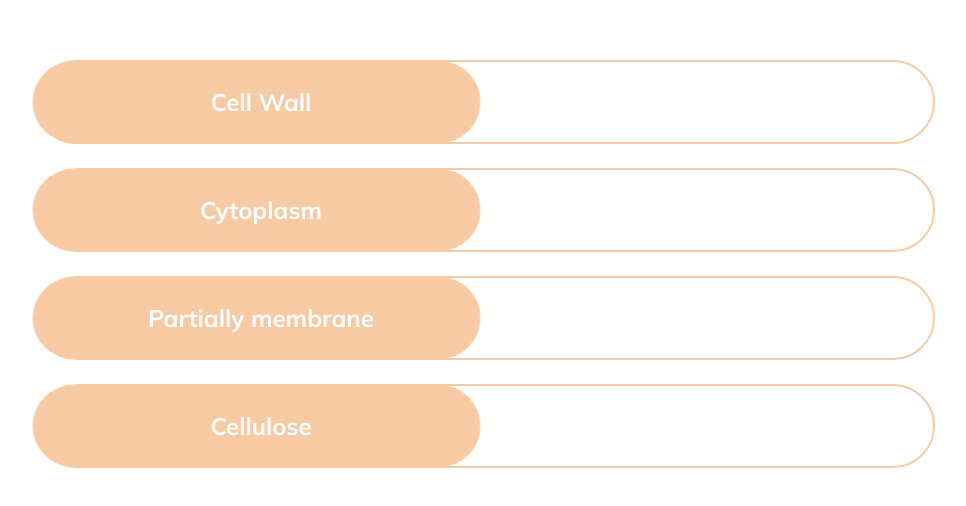
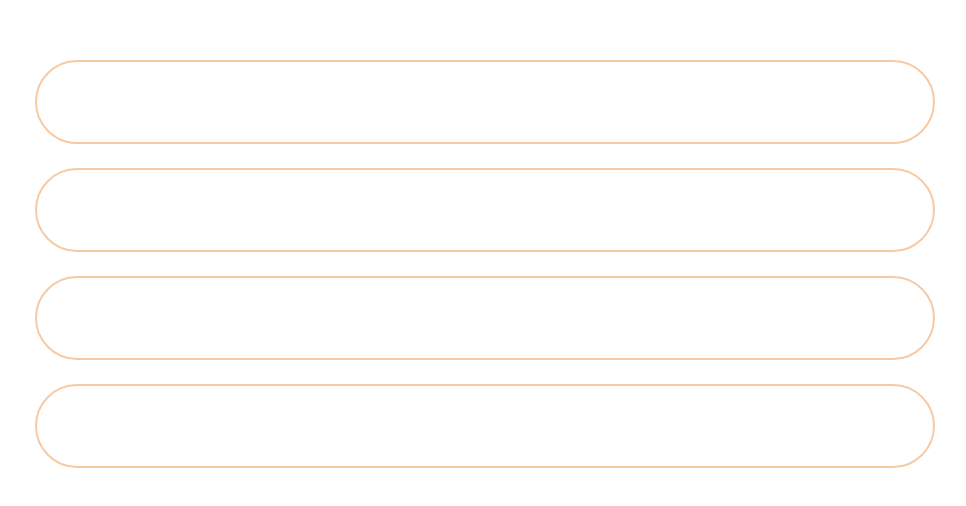
Before and after one commit to TheThomasY/quiz-toggle, a React (Create React App) app: page / in a window 1280 px wide. Shown: the part 116-622 px from the top of the page, without its empty margins (155-1121 px from the left). Built offline with nearby package versions, Linux system fonts and the light colour scheme.

Commit message:
feat: all styles change

```diff
--- a/src/App.tsx
+++ b/src/App.tsx
@@ -30,7 +30,7 @@ const questions: QuestionAndAnswers = [
 ];
 
 const themeColors: string[] = [
-  'darkorange',
+  'darkOrange',
   'orange',
   'yellow',
   'blue',
@@ -56,8 +56,8 @@ function App() {
   }, [totalCorrect]);
 
   useEffect(() => {
-    let bgColorLight = colors[colorTheme + 'BgLight'];
-    let bgColorDark = colors[colorTheme + 'BgDark'];
+    let bgColorLight: string = colors[colorTheme + 'BgLight'];
+    let bgColorDark: string = colors[colorTheme + 'BgDark'];
     let style = `linear-gradient(${bgColorLight}, ${bgColorDark})`;
     document.body.style.backgroundImage = style;
   }, [colorTheme]);
@@ -72,6 +72,7 @@ function App() {
               answerOptions={option}
               correct={questions[questionNo]['correct'][index]}
               answerIsCorrect={answerIsCorrect}
+              colorTheme={colorTheme}
               key={index}
             />
           ))}
--- a/src/components/AnswerOptions.scss
+++ b/src/components/AnswerOptions.scss
@@ -31,8 +31,7 @@
   left: 0;
   top: -1%;
   border-radius: 50px;
-  background-color: #f8caa3;
-  transition: all ease 0.5s;
+  background-color: transparent;
 }
 
 .selection-bubble-ud {
@@ -41,8 +40,7 @@
   height: 51%;
   left: -0.5%;
   top: -0.5%;
-  background-color: #f8caa3;
-  transition: all ease 0.4s;
+  background-color: transparent;
 }
 
 @media (min-width: $lg) {
--- a/src/components/AnswerOptions.tsx
+++ b/src/components/AnswerOptions.tsx
@@ -9,16 +9,18 @@ type Props = {
   answerOptions: string[];
   correct: number;
   answerIsCorrect: () => void;
+  colorTheme: string;
 };
 
-type SelectedStyles = {
-  color: string;
+type InlineStyles = {
+  [index: string]: string;
 };
 
 export default function AnswerOptions({
   answerOptions,
   correct,
   answerIsCorrect,
+  colorTheme,
 }: Props) {
   // * Keep track of which answer is selected, index like array
   const [selected, setSelected] = useState<number>(0);
@@ -82,13 +84,22 @@ export default function AnswerOptions({
   }, [listWidth, answerWidth, selected]);
 
   // TODO Make state when color theme changes, fine for now
-  let selectedBubble: SelectedStyles = {
-    color: colors['orangeSelectedText'],
+
+  let answerStyle: InlineStyles = {
+    border: '2px solid ' + colors[colorTheme + 'Border'],
+  };
+
+  let bubbleStyle: InlineStyles = {
+    backgroundColor: colors[colorTheme + 'BubbleBG'],
+  };
+
+  let textStyle: InlineStyles = {
+    color: colors[colorTheme + 'SelectedText'],
   };
 
   return (
-    <li ref={refUL} className='answer-options'>
-      <div className={bubbleClass}></div>
+    <li ref={refUL} className='answer-options' style={answerStyle}>
+      <div className={bubbleClass} style={bubbleStyle}></div>
       {answerOptions.map((option, index) => (
         <div
           ref={(ref) => {
@@ -97,7 +108,7 @@ export default function AnswerOptions({
           id={index + option}
           onClick={selectOnClick}
           className={'single-option'}
-          style={index === selected ? selectedBubble : undefined}
+          style={index === selected ? textStyle : undefined}
           key={index + option}
         >
           {option}
--- a/src/styles/_variables.module.scss
+++ b/src/styles/_variables.module.scss
@@ -14,8 +14,8 @@ $darkOrangeBorder: #f8caa3;
 $darkOrangeSelectedText: #9f938b;
 
 // * Orange
-$orangeBgLight: #ffca4d;
-$orangeBgDark: #d57000;
+$orangeBgLight: #ffc446;
+$orangeBgDark: #ff8f07;
 $orangeBubbleBG: #ffd99a;
 $orangeBorder: #ffedb9;
 $orangeSelectedText: #8e7c62;
```
